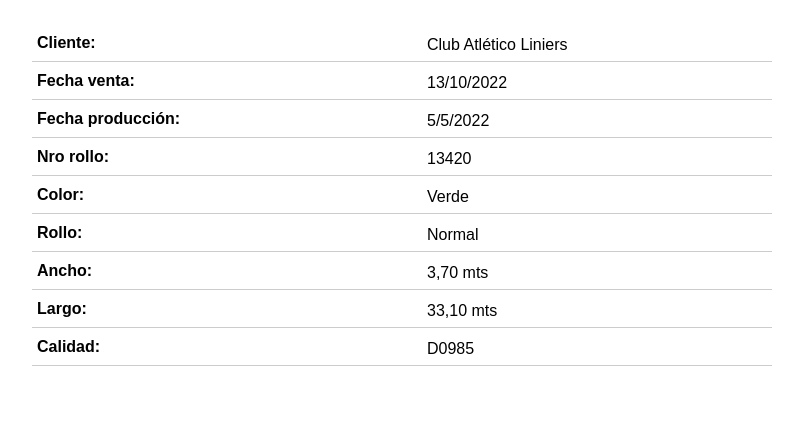
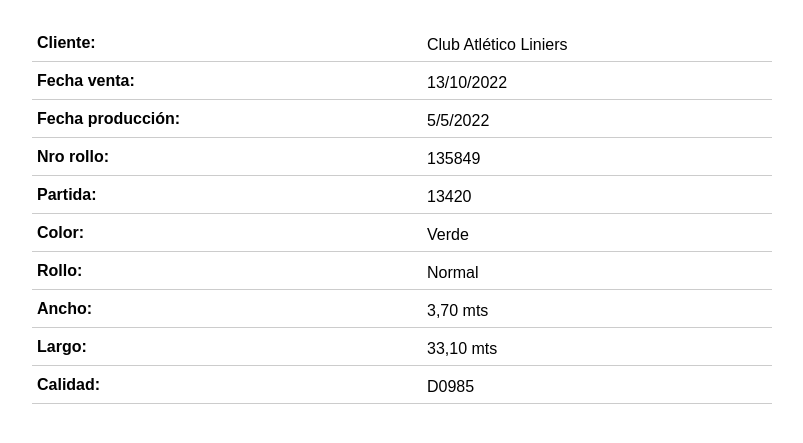
Before and after one commit to santino2003/ForbexQr, a plain HTML site: page index.html in a window 1280 px wide. Shown: the part 85-528 px from the top of the page, without its empty margins (238-1041 px from the left). Drawn offline with Linux system fonts and the light colour scheme.

Commit message:
ModDatos

```diff
--- a/index.html
+++ b/index.html
@@ -28,6 +28,10 @@
           </div>
           <div class="fila">
             <div class="etiqueta">Nro rollo:</div>
+            <div class="dato">135849</div>
+          </div>
+          <div class="fila">
+            <div class="etiqueta">Partida:</div>
             <div class="dato">13420</div>
           </div>
           <div class="fila">
```
